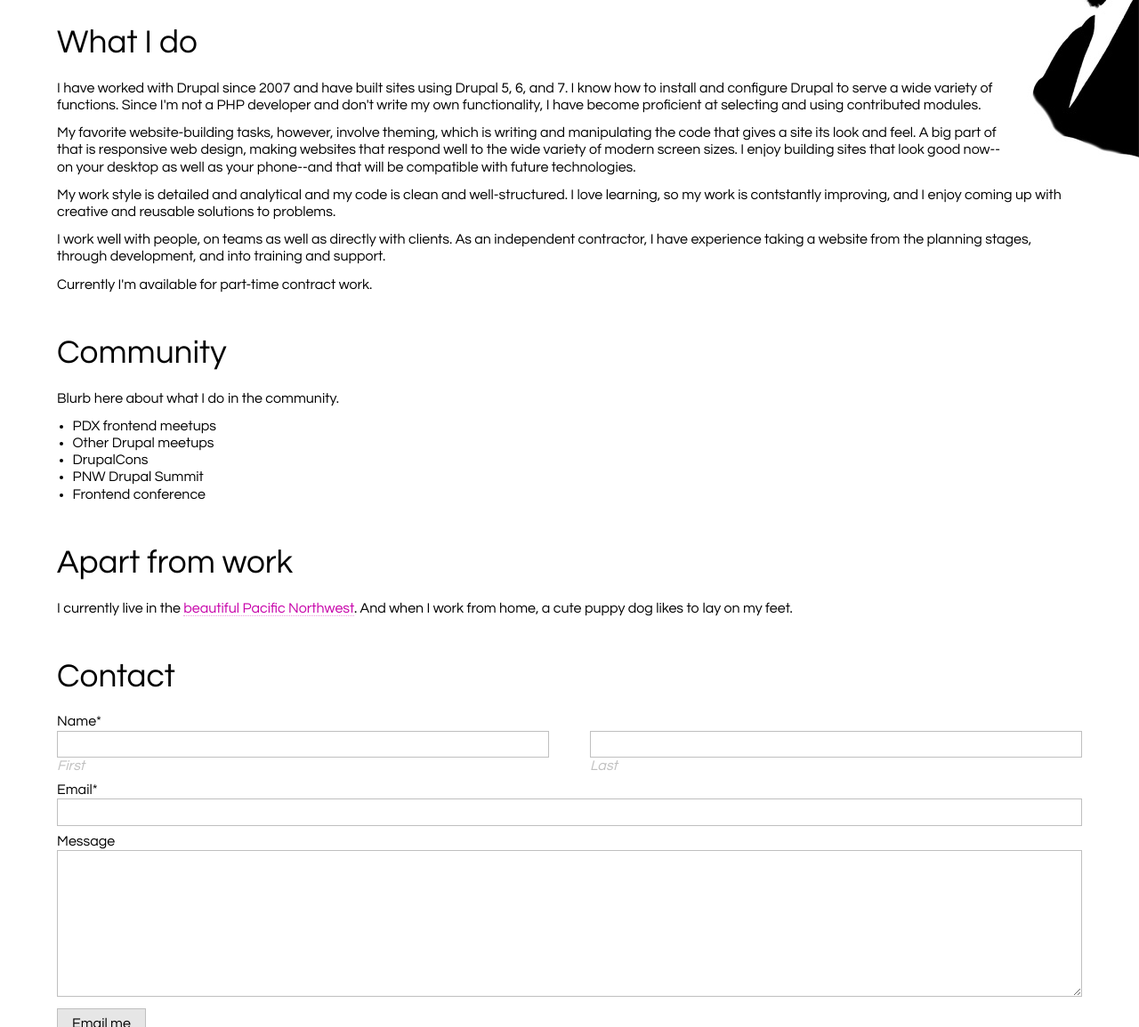
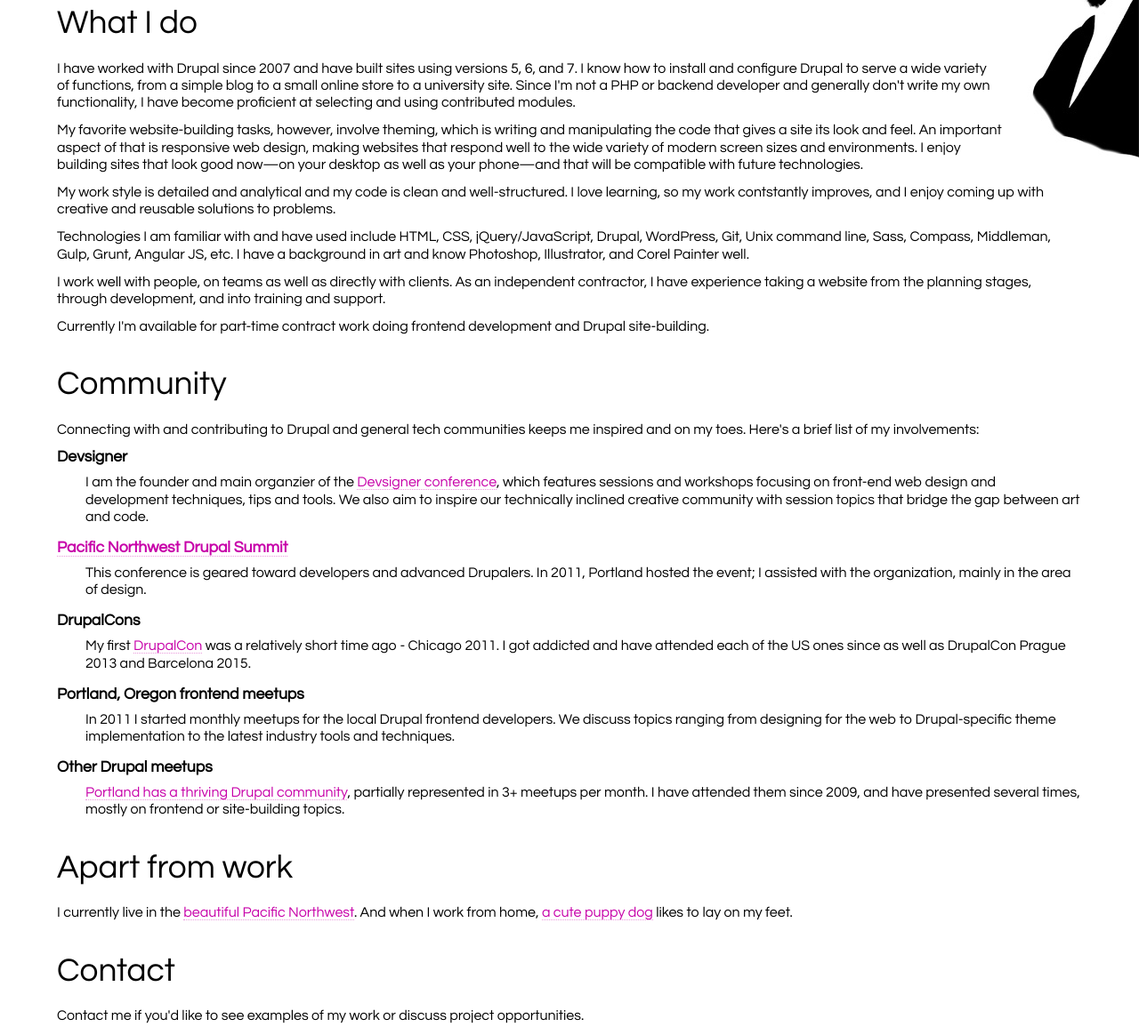
Before and after one commit to MarleneWilliams/static-designbymarlene, a plain HTML site: page index.html in a window 1280 px wide. Shown: the part 336-1491 px from the top of the page at 89% size. Drawn offline with Linux system fonts and the light colour scheme.

Commit message:
Updating content

```diff
--- a/index.html
+++ b/index.html
@@ -46,23 +46,29 @@
   <section class="page-content">
     <article id="article-what-i-do">
       <h2 class="article-title">What I do</h2>
-      <p>I have worked with Drupal since 2007 and have built sites using Drupal 5, 6, and 7. I know how to install and configure Drupal to serve a wide variety of functions. Since I'm not a PHP developer and don't write my own functionality, I have become proficient at selecting and using contributed modules.</p>
-      <p>My favorite website-building tasks, however, involve theming, which is writing and manipulating the code that gives a site its look and feel. A big part of that is responsive web design, making websites that respond well to the wide variety of modern screen sizes. I enjoy building sites that look good now--on your desktop as well as your phone--and that will be compatible with future technologies.</p>
-      <p>My work style is detailed and analytical and my code is clean and well-structured. I love learning, so my work is contstantly improving, and I enjoy coming up with creative and reusable solutions to problems.</p>
+      <p>I have worked with Drupal since 2007 and have built sites using versions 5, 6, and 7. I know how to install and configure Drupal to serve a wide variety of functions, from a simple blog to a small online store to a university site. Since I'm not a PHP or backend developer and generally don't write my own functionality, I have become proficient at selecting and using contributed modules.</p>
+      <p>My favorite website-building tasks, however, involve theming, which is writing and manipulating the code that gives a site its look and feel. An important aspect of that is responsive web design, making websites that respond well to the wide variety of modern screen sizes and environments. I enjoy building sites that look good now&mdash;on your desktop as well as your phone&mdash;and that will be compatible with future technologies.</p>
+      <p>My work style is detailed and analytical and my code is clean and well-structured. I love learning, so my work contstantly improves, and I enjoy coming up with creative and reusable solutions to problems.</p>
+      <p>Technologies I am familiar with and have used include HTML, CSS, jQuery/JavaScript, Drupal, WordPress, Git, Unix command line, Sass, Compass, Middleman, Gulp, Grunt, Angular JS, etc. I have a background in art and know Photoshop, Illustrator, and Corel Painter well.</p>
       <p>I work well with people, on teams as well as directly with clients. As an independent contractor, I have experience taking a website from the planning stages, through development, and into training and support.</p>
-      <p>Currently I'm available for part-time contract work.</p>
+      <p>Currently I'm available for part-time contract work doing frontend development and Drupal site-building.</p>
     </article>
 
     <article id="article-community">
       <h2 class="article-title">Community</h2>
-      <p>Blurb here about what I do in the community.</p>
-      <ul>
-        <li>PDX frontend meetups</li>
-        <li>Other Drupal meetups</li>
-        <li>DrupalCons</li>
-        <li>PNW Drupal Summit</li>
-        <li>Frontend conference</li>
-      </ul>
+      <p>Connecting with and contributing to Drupal and general tech communities keeps me inspired and on my toes. Here's a brief list of my involvements:</p>
+      <dl>
+        <dt>Devsigner</dt>
+        <dd>I am the founder and main organzier of the <a href="http://www.devsignercon.com/" class="external-link">Devsigner conference</a>, which features sessions and workshops focusing on front-end web design and development techniques, tips and tools. We also aim to inspire our technically inclined creative community with session topics that bridge the gap between art and code.</dd>
+        <dt><a href="pnwdrupalsummit.org" class="external-link">Pacific Northwest Drupal Summit</a></dt>
+        <dd>This conference is geared toward developers and advanced Drupalers. In 2011, Portland hosted the event; I assisted with the organization, mainly in the area of design.</dd>
+        <dt>DrupalCons</dt>
+        <dd>My first <a href="https://events.drupal.org" class="external-link">DrupalCon</a> was a relatively short time ago - Chicago 2011. I got addicted and have attended each of the US ones since as well as DrupalCon Prague 2013 and Barcelona 2015.</dd>
+        <dt>Portland, Oregon frontend meetups</dt>
+        <dd>In 2011 I started monthly meetups for the local Drupal frontend developers. We discuss topics ranging from designing for the web to Drupal-specific theme implementation to the latest industry tools and techniques.</dd>
+        <dt>Other Drupal meetups</dt>
+        <dd><a href="https://groups.drupal.org/portland" class="external-link">Portland has a thriving Drupal community</a>, partially represented in 3+ meetups per month. I have attended them since 2009, and have presented several times, mostly on frontend or site-building topics.</dd>
+      </dl>
     </article>
 
     <!-- <article id="article-examples">
@@ -71,11 +77,13 @@
 
     <article id="article-apart-from-work">
       <h2 class="article-title">Apart from work</h2>
-      <p>I currently live in the <a href="http://www.flickr.com/photos/mindewen/sets/72157626361915511/" title="PDX Flickr album">beautiful Pacific Northwest</a>. And when I work from home, a cute puppy dog likes to lay on my feet.</p>
+      <p>I currently live in the <a href="http://www.flickr.com/photos/mindewen/sets/72157626361915511/" class="external-link" title="PDX Flickr album">beautiful Pacific Northwest</a>. And when I work from home, <a href="https://www.flickr.com/photos/mindewen/8410445174/in/album-72157627667643477/" class="external-link">a cute puppy dog</a> likes to lay on my feet.</p>
     </article>
 
     <article id="article-contact">
       <h2 class="article-title">Contact</h2>
+      <p>Contact me if you'd like to see examples of my work or discuss project opportunities.</p>
+      <p>Follow me around the interwebs on <a href="https://twitter.com/mindewen" class="external-link">Twitter</a>, <a href="https://plus.google.com/u/0/+MarleneWilliams-Mindewen/posts" class="external-link">Google+</a>, and even <a href="https://www.flickr.com/photos/mindewen" class="external-link">Flickr</a>.</p>
 
       <form id="form1" name="form1" class="wufoo topLabel page" autocomplete="off" enctype="multipart/form-data" method="post" novalidate
             action="https://designbymarlene.wufoo.com/forms/zseci2b1wn94ok/#public">
--- a/sass/base/html/_html.scss
+++ b/sass/base/html/_html.scss
@@ -21,10 +21,6 @@ h3 {
 }
 h4 {
   font-size: $h4-font-size;
-}
-
-article {
-  margin-bottom: 2em;
 }
 
 ol, ul,
@@ -66,3 +62,14 @@ embed,
 textarea {
   max-width: 100%;
 }
+
+dt {
+  font-size: 1.1em;
+  font-weight: bold;
+  margin-bottom: .5em;
+  margin-top: .5em;
+}
+dd {
+  margin-bottom: 1em;
+  padding-left: 2em;
+}
--- a/sass/components/_articles.scss
+++ b/sass/components/_articles.scss
@@ -1,10 +1,11 @@
 article {
+  margin-bottom: 2em;
   @include respond-to($small) {
     // Make jump links not bump browser window top
-    margin-top: -4em;
-    padding-top: 4em;
-    display: inline-block;
-    width: 100%;
+    // margin-top: -4em;
+    // padding-top: 4em;
+    // display: inline-block;
+    // width: 100%;
     // Reset for inner articles and specific ones
     article {
       margin-top: 0;
```
Also changed, not shown: css/styles.css, 1 other file.
